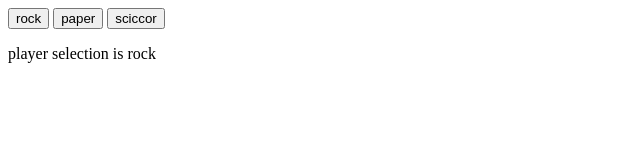
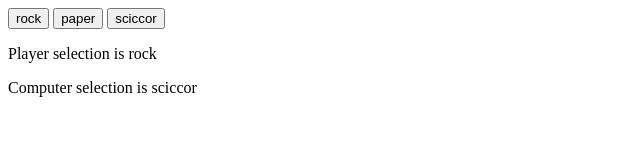
Before and after one commit to azanra/rock-paper-scissors, a plain HTML site: page index.html in a window 1280 px wide. Both pictures are taken after a click on the button "rock". Shown: the whole page, without its empty margins (0-640 px from the left). Drawn offline with Linux system fonts and the light colour scheme.

Commit message:
Add function to display computer selection to DOM

```diff
--- a/index.html
+++ b/index.html
@@ -15,6 +15,9 @@
             <div class="display-playerSelect">
                 <p class="playerSelect-text"></p>
             </div>
+            <div class="display-computerSelect">
+                <p class="computerSelect-text"></p>
+            </div>
         </div>
     </body>
 </html>
--- a/javascript.js
+++ b/javascript.js
@@ -82,6 +82,7 @@ function checkRock() {
         let playerSelection = "rock";
         let computerSelection = getComputerChoice();
         displayPlayerSelect(playerSelection);
+        displayComputerSelect(computerSelection);
         console.log(playerSelection, computerSelection);
         console.log(playRound(playerSelection, computerSelection));
         console.log(playerScore, computerScore);
@@ -96,6 +97,7 @@ function checkPaper() {
         let playerSelection = 'paper';
         let computerSelection = getComputerChoice();
         displayPlayerSelect(playerSelection);
+        displayComputerSelect(computerSelection);
         console.log(playerSelection, computerSelection);
         console.log(playRound(playerSelection, computerSelection));
         console.log(playerScore, computerScore);
@@ -110,16 +112,24 @@ function checkSciccor() {
         let playerSelection = 'sciccor';
         let computerSelection = getComputerChoice();
         displayPlayerSelect(playerSelection);
+        displayComputerSelect(computerSelection);
         console.log(playerSelection, computerSelection);
         console.log(playRound(playerSelection, computerSelection));
         console.log(playerScore, computerScore);
     }
 }
  function displayPlayerSelect(playerSelection) {
-    const container = document.querySelector('.display-playerSelect');
-    const div = document.querySelector('.playerSelect-text');
-    div.textContent = `player selection is ${playerSelection}`;
-    container.appendChild(div);
+    const playerContainer = document.querySelector('.display-playerSelect');
+    const playerText = document.querySelector('.playerSelect-text');
+    playerText.textContent = `Player selection is ${playerSelection}`;
+    playerContainer.appendChild(playerText);
+ }
+
+ function displayComputerSelect(computerSelection) {
+    const computerContainer = document.querySelector('.display-computerSelect');
+    const computerText = document.querySelector('.computerSelect-text');
+    computerText.textContent = `Computer selection is ${computerSelection}`;
+    computerContainer.appendChild(computerText);
  }
 
 let playerScore = 0;
```
